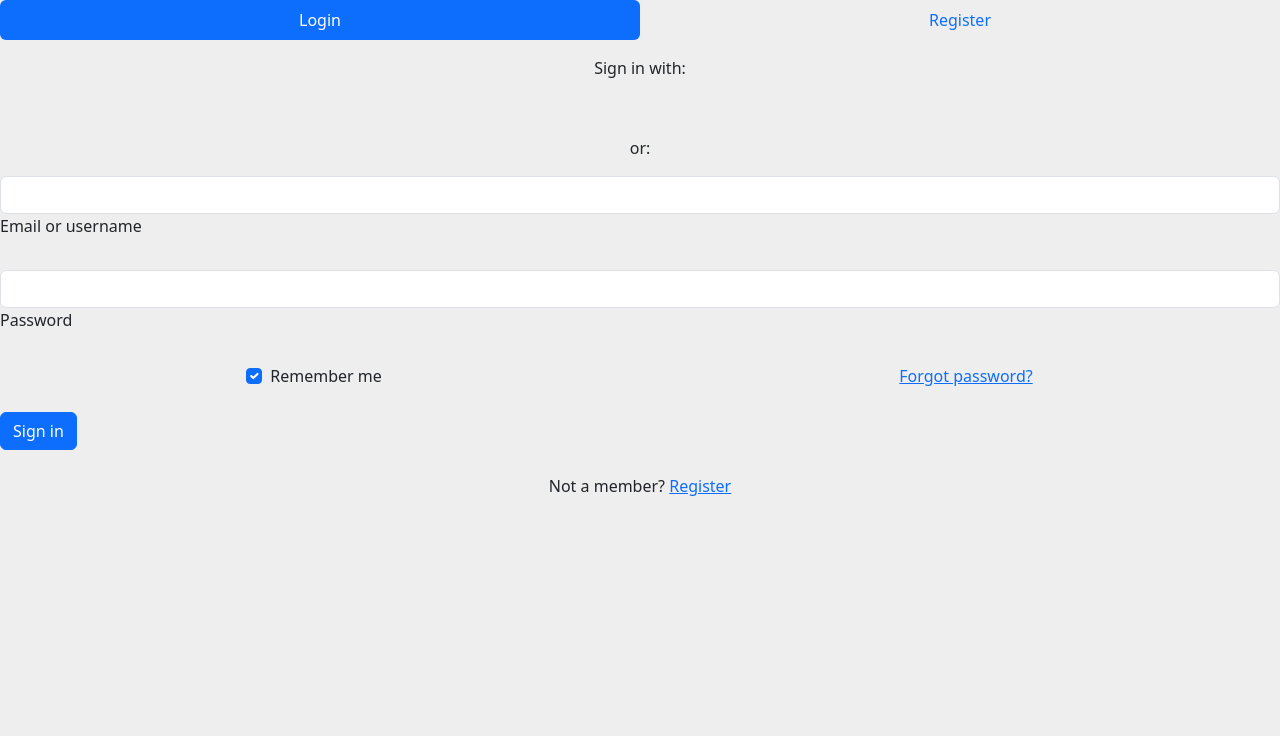
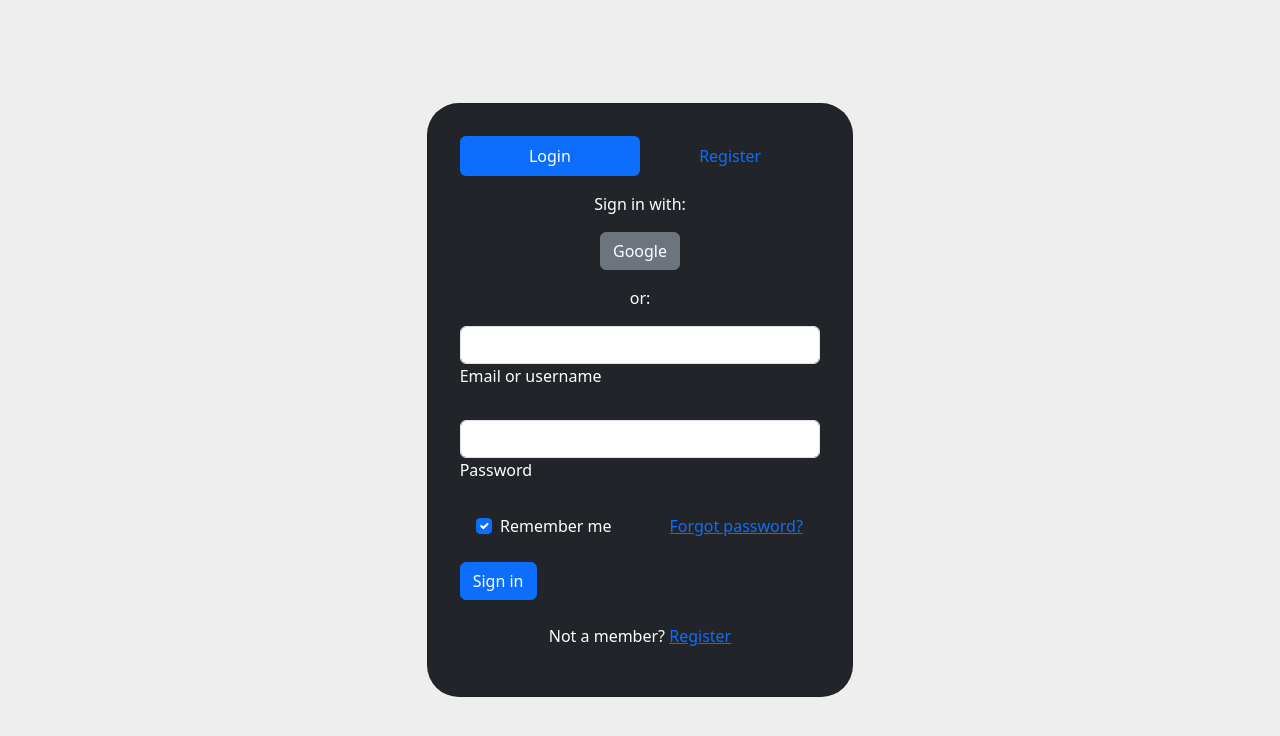
Before and after one commit to Sumit-Ks1/videoTube, a React (Vite) app in the folder ClientSide/: page /signup in a window 1280 px wide. Shown: the top 736 px of the page. Built offline with nearby package versions, Linux system fonts and the light colour scheme.

Commit message:
authentication page complete

```diff
--- a/ClientSide/src/components/Auth/Auth.css
+++ b/ClientSide/src/components/Auth/Auth.css
@@ -0,0 +1,78 @@
+body {
+    margin: 0;
+    padding: 0;
+    height: 100vh;
+    overflow: hidden;
+    --sz: 5px;
+    /*** size ***/
+    --sp: 10s;
+    /*** speed ***/
+    --b1: #3c3532;
+    --b2: #1c1b18;
+    --b3: #0c0b0a;
+    --b4: #0c0b0ae0;
+    --c1: #e399ff;
+    --ts: 50%/calc(var(--sz) * 17.5) calc(var(--sz) * 29.5);
+}
+
+ {
+    height: 100vh;
+    background:
+        /* black shadows */
+        radial-gradient(circle at 50% 50%, var(--b4) calc(var(--sz) * 1), #fff0 calc(var(--sz) * 8)) var(--ts),
+        radial-gradient(circle at 0% 0%, var(--b4) calc(var(--sz) * 1), #fff0 calc(var(--sz) * 8)) var(--ts),
+        radial-gradient(circle at 0% 100%, var(--b4) calc(var(--sz) * 1), #fff0 calc(var(--sz) * 8)) var(--ts),
+        radial-gradient(circle at 100% 0%, var(--b4) calc(var(--sz) * 1), #fff0 calc(var(--sz) * 8)) var(--ts),
+        radial-gradient(circle at 100% 100%, var(--b4) calc(var(--sz) * 1), #fff0 calc(var(--sz) * 8)) var(--ts),
+        /* border bottom */
+        conic-gradient(from 90deg at 97.5% 67%, var(--c1) 0 87.5deg, #fff0 88deg 100%) var(--ts),
+        /*repeated*/
+        conic-gradient(from 90deg at 97.5% 67%, var(--c1) 0 87.5deg, #fff0 88deg 100%) var(--ts),
+        conic-gradient(from 182.5deg at 2.5% 67%, #fff0 0 0deg, var(--c1) 0.5deg 90deg, #fff0 0 100%) var(--ts),
+        /*repeated*/
+        conic-gradient(from 182.5deg at 2.5% 67%, #fff0 0 0deg, var(--c1) 0.5deg 90deg, #fff0 0 100%) var(--ts),
+        /* border top */
+        conic-gradient(from 270deg at 2.5% 33%, var(--c1) 0 87.5deg, #fff0 88deg 100%) var(--ts),
+        /*repeated*/
+        conic-gradient(from 270deg at 2.5% 33%, var(--c1) 0 87.5deg, #fff0 88deg 100%) var(--ts),
+        conic-gradient(from 2.5deg at 97.5% 33%, #fff0 0 0deg, var(--c1) 0.5deg 90deg, #fff0 0 100%) var(--ts),
+        /*repeated*/
+        conic-gradient(from 2.5deg at 97.5% 33%, #fff0 0 0deg, var(--c1) 0.5deg 90deg, #fff0 0 100%) var(--ts),
+        /* bottom */
+        conic-gradient(from 116.5deg at 50% 85.5%, var(--b1) 0 127deg, #fff0 0 100%) var(--ts),
+        /*repeated*/
+        conic-gradient(from 116.5deg at 50% 85.5%, var(--b1) 0 127deg, #fff0 0 100%) var(--ts),
+        /*repeated*/
+        conic-gradient(from 116.5deg at 50% 85.5%, var(--b1) 0 127deg, #fff0 0 100%) var(--ts),
+        conic-gradient(from 120deg at 50% 83%, var(--c1) 0 120deg, #fff0 0 100%) var(--ts),
+        /* top */
+        conic-gradient(from -63.5deg at 50% 14.5%, var(--b1) 0 127deg, #fff0 0 100%) var(--ts),
+        /*repeated*/
+        conic-gradient(from -63.5deg at 50% 14.5%, var(--b1) 0 127deg, #fff0 0 100%) var(--ts),
+        /*repeated*/
+        conic-gradient(from -63.5deg at 50% 14.5%, var(--b1) 0 127deg, #fff0 0 100%) var(--ts),
+        conic-gradient(from -60deg at 50% 17%, var(--c1) 0 120deg, #fff0 0 100%) var(--ts),
+        /* central gradient */
+        conic-gradient(from 0deg at 50% 50%, #fff0 0 2deg,
+            var(--b2) 2.5deg 57.5deg,
+            #fff0 58deg 62.5deg,
+            var(--b1) 63deg 117.5deg,
+            #fff0 118deg 122.5deg,
+            var(--b3) 123deg 177.5deg,
+            #fff0 178deg 182deg,
+            var(--b2) 182.5deg 237.5deg,
+            #fff0 0 242.5deg,
+            var(--b1) 243deg 297.5deg,
+            #fff0 298deg 302.5deg,
+            var(--b3) 303deg 357.5deg,
+            #fff0 358deg 360deg) var(--ts),
+        /* bg */
+        var(--c1);
+    animation: colors var(--sp) linear 0s infinite;
+}
+
+@keyframes colors {
+    100% {
+        filter: hue-rotate(360deg);
+    }
+}
--- a/ClientSide/src/components/Auth/SignUp.jsx
+++ b/ClientSide/src/components/Auth/SignUp.jsx
@@ -1,39 +1,100 @@
-const SignUp = () => {
+import './Auth.css'
+import { useState, useEffect } from 'react'
+
+
+
+
+
+function SignUp() {
+
+  // State to manage the active tab
+  const [activeTab, setActiveTab] = useState(window.location.hash || '#pills-login');
+
+  // event handler for checkbox
+  // function RegisterForm() {
+  //   // Define state for the checkbox
+  //   const [isChecked, setIsChecked] = useState(false);
+
+  //   // Event handler for checkbox changes
+  //   const handleCheckboxChange = (e) => {
+  //     setIsChecked(e.target.checked);
+  //   };
+
+  // Event handler for tab click
+  const handleTabClick = (e) => {
+    e.preventDefault();
+    const targetId = e.target.getAttribute('href');
+    setActiveTab(targetId);
+    // Update the URL hash
+    window.location.hash = targetId;
+  };
+
+  // Update active tab based on URL hash
+  useEffect(() => {
+    const handleHashChange = () => {
+      setActiveTab(window.location.hash || '#pills-login');
+    };
+
+    window.addEventListener('hashchange', handleHashChange);
+    return () => {
+      window.removeEventListener('hashchange', handleHashChange);
+    };
+  }, []);
+
+
+
   return (
-    <>
-      {/* <!-- Pills navs --> */}
+    <div className="bg-img d-flex justify-content-center align-items-center vh-100">
+      <div className="rounded-5 p-3 bg-dark card mx-3 mx-md-0 col-md-6 col-lg-5 col-xl-4 col-sm-8">
+        <div className="card-body text-white">
+
+
+          {/* Pills navs */}
           <ul className="nav nav-pills nav-justified mb-3" id="ex1" role="tablist">
             <li className="nav-item" role="presentation">
-          <a className="nav-link active" id="tab-login" data-mdb-pill-init href="#pills-login" role="tab"
-            aria-controls="pills-login" aria-selected="true">Login</a>
+              <a
+                className={`nav-link ${activeTab === '#pills-login' ? 'active' : ''}`}
+                id="tab-login"
+                href="#pills-login"
+                role="tab"
+                aria-controls="pills-login"
+                aria-selected={activeTab === '#pills-login'}
+                onClick={handleTabClick}
+              >
+                Login
+              </a>
             </li>
             <li className="nav-item" role="presentation">
-          <a className="nav-link" id="tab-register" data-mdb-pill-init href="#pills-register" role="tab"
-            aria-controls="pills-register" aria-selected="false">Register</a>
+              <a
+                className={`nav-link ${activeTab === '#pills-register' ? 'active' : ''}`}
+                id="tab-register"
+                href="#pills-register"
+                role="tab"
+                aria-controls="pills-register"
+                aria-selected={activeTab === '#pills-register'}
+                onClick={handleTabClick}
+              >
+                Register
+              </a>
             </li>
           </ul>
-      {/* <!-- Pills navs --> */}
 
-      {/* <!-- Pills content --> */}
+          {/* Pills content */}
           <div className="tab-content">
-        <div className="tab-pane fade show active" id="pills-login" role="tabpanel" aria-labelledby="tab-login">
+
+            {/* Login Tab */}
+            <div className={`tab-pane fade ${activeTab === '#pills-login' ? 'show active' : ''}`} id="pills-login" role="tabpanel" aria-labelledby="tab-login">
+              {/* Login form content */}
+              {/* <form>
+                <h3>Login</h3>
+                <p>Implement your login form here.</p>
+              </form> */}
               <form>
                 <div className="text-center mb-3">
                   <p>Sign in with:</p>
-              <button type="button" data-mdb-button-init data-mdb-ripple-init className="btn btn-link btn-floating mx-1">
-                <i className="fab fa-facebook-f"></i>
-              </button>
 
-              <button type="button" data-mdb-button-init data-mdb-ripple-init className="btn btn-link btn-floating mx-1">
-                <i className="fab fa-google"></i>
-              </button>
-
-              <button type="button" data-mdb-button-init data-mdb-ripple-init className="btn btn-link btn-floating mx-1">
-                <i className="fab fa-twitter"></i>
-              </button>
-
-              <button type="button" data-mdb-button-init data-mdb-ripple-init className="btn btn-link btn-floating mx-1">
-                <i className="fab fa-github"></i>
+                  <button type="button" data-mdb-button-init data-mdb-ripple-init className="btn btn-secondary btn-floating mx-1">
+                    Google
                   </button>
                 </div>
 
@@ -76,24 +137,19 @@ const SignUp = () => {
                 </div>
               </form>
             </div>
-        <div className="tab-pane fade" id="pills-register" role="tabpanel" aria-labelledby="tab-register">
+
+
+
+            {/* Register Tab */}
+            <div className={`tab-pane fade ${activeTab === '#pills-register' ? 'show active' : ''}`} id="pills-register" role="tabpanel" aria-labelledby="tab-register">
+              {/* Register form content */}
+
               <form>
                 <div className="text-center mb-3">
                   <p>Sign up with:</p>
-              <button type="button" data-mdb-button-init data-mdb-ripple-init className="btn btn-link btn-floating mx-1">
-                <i className="fab fa-facebook-f"></i>
-              </button>
 
-              <button type="button" data-mdb-button-init data-mdb-ripple-init className="btn btn-link btn-floating mx-1">
-                <i className="fab fa-google"></i>
-              </button>
-
-              <button type="button" data-mdb-button-init data-mdb-ripple-init className="btn btn-link btn-floating mx-1">
-                <i className="fab fa-twitter"></i>
-              </button>
-
-              <button type="button" data-mdb-button-init data-mdb-ripple-init className="btn btn-link btn-floating mx-1">
-                <i className="fab fa-github"></i>
+                  <button type="button" data-mdb-button-init data-mdb-ripple-init className="btn btn-secondary btn-floating mx-1">
+                    Google
                   </button>
                 </div>
 
@@ -131,7 +187,9 @@ const SignUp = () => {
 
                 {/* <!-- Checkbox --> */}
                 <div className="form-check d-flex justify-content-center mb-4">
-              <input className="form-check-input me-2" type="checkbox" value="" id="registerCheck" checked
+                  <input className="form-check-input me-2" type="checkbox" value="" id="registerCheck"
+                    // checked={isChecked}
+                    // onChange={handleCheckboxChange} // Provide onChange handler
                     aria-describedby="registerCheckHelpText" />
                   <label className="form-check-label" htmlFor="registerCheck">
                     I have read and agree to the terms
@@ -141,11 +199,17 @@ const SignUp = () => {
                 {/* <!-- Submit button --> */}
                 <button type="submit" data-mdb-button-init data-mdb-ripple-init className="btn btn-primary btn-block mb-3">Sign in</button>
               </form>
+
             </div>
           </div>
-      {/* <!-- Pills content --> */}
-    </>
+
+
+        </div>
+      </div>
+    </div>
+
   )
+
+
 }
-
 export default SignUp
```
Lines whose indentation alone changed are shown as unchanged.
